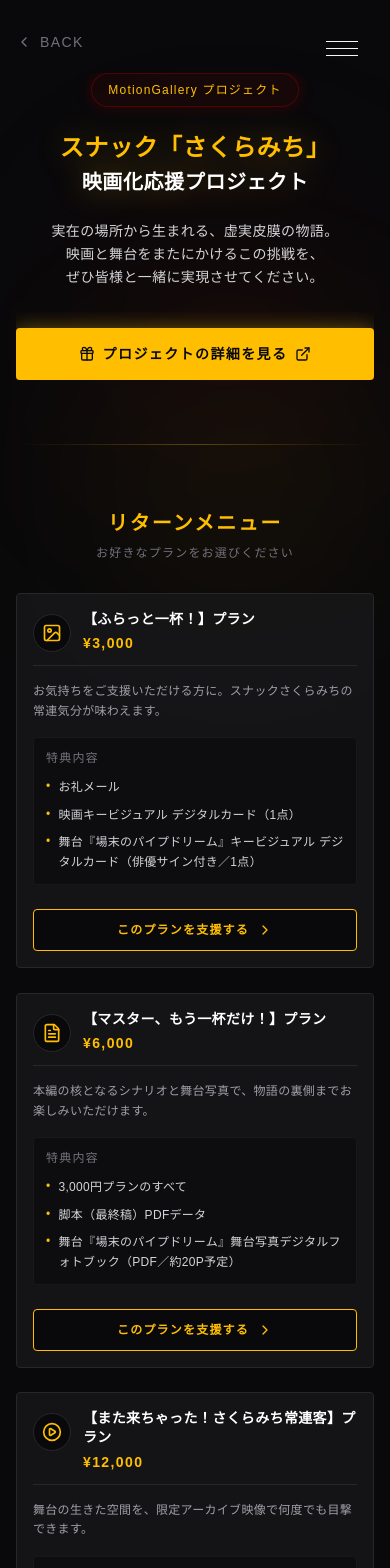
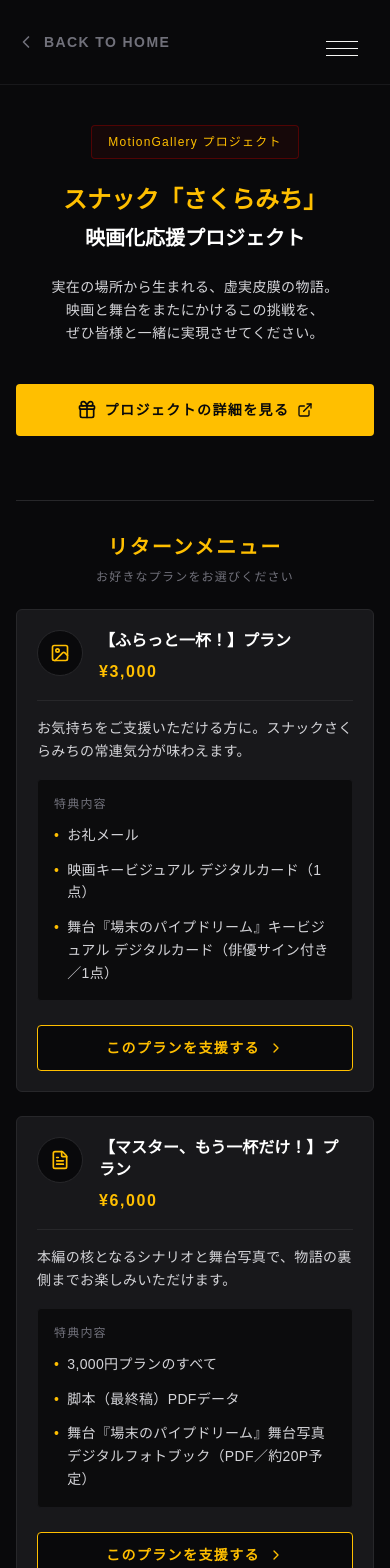
Before and after one commit to kdkmsy1016-ops/pipedream, a Next.js app: page /crowdfunding in a window 390 px wide. Shown: the top 1568 px of the page. Built offline with nearby package versions, Linux system fonts and the light colour scheme.

Commit message:
refactor(crowdfunding): complete rewrite to fully static layout with zero animations for maximum mobile stability

```diff
--- a/app/crowdfunding/page.tsx
+++ b/app/crowdfunding/page.tsx
@@ -1,10 +1,6 @@
-"use client";
-
-import { motion } from "framer-motion";
 import Link from "next/link";
 import { ChevronLeft, ExternalLink, Gift, FileText, Video, PlayCircle, Users, Image as ImageIcon, Ticket, PartyPopper } from "lucide-react";
 
-// Dummy URL for MotionGallery (to be replaced)
 const MOTION_GALLERY_URL = "https://motion-gallery.net/projects/pipedream-movie";
 
 const TIERS = [
@@ -95,163 +91,130 @@ const TIERS = [
 
 export default function CrowdfundingPage() {
     return (
-        <main className="min-h-screen bg-zinc-950 text-white font-serif relative overflow-x-hidden w-full max-w-full box-border pb-24">
+        <main className="min-h-screen bg-zinc-950 text-white font-serif w-full max-w-full box-border pb-24">
 
-            {/* Background Glows (Optimized for Mobile Performance) */}
-            <div className="fixed top-0 left-0 w-full h-full pointer-events-none z-0 overflow-hidden box-border">
-                {/* Reduced blur radius and size on mobile to save GPU overhead */}
-                <div className="absolute top-1/4 left-1/4 w-64 h-64 md:w-96 md:h-96 bg-[#8b0000]/10 blur-[100px] md:blur-[150px] rounded-full transform-gpu" />
-                <div className="absolute bottom-1/4 right-0 md:right-1/4 w-[300px] md:w-[500px] h-[300px] md:h-[500px] bg-[#ffbf00]/5 blur-[100px] md:blur-[150px] rounded-full transform-gpu" />
+            {/* Top Back Button Area - Completely static, independent block at the very top */}
+            <div className="w-full box-border px-4 py-8 bg-zinc-950 border-b border-zinc-900">
+                <div className="w-full max-w-4xl mx-auto flex">
+                    <Link href="/" className="inline-flex items-center gap-2 text-zinc-500 hover:text-[#ffbf00] transition-colors text-sm tracking-widest font-bold">
+                        <ChevronLeft className="w-5 h-5" />
+                        BACK TO HOME
+                    </Link>
                 </div>
-
-            {/* Back Button (Static Flow - Never Overlaps Content) */}
-            <div className="relative z-50 w-full max-w-full box-border px-4 md:px-12 pt-8 md:pt-16 pb-4">
-                <Link href="/" className="inline-flex items-center gap-2 text-zinc-500 hover:text-[#ffbf00] transition-colors text-sm tracking-widest group relative z-50">
-                    <ChevronLeft className="w-4 h-4 transition-transform group-hover:-translate-x-1" />
-                    BACK
-                </Link>
             </div>
 
             {/* Main Content Area */}
-            <div className="w-full max-w-4xl mx-auto relative z-10 space-y-16 px-4 md:px-8 box-border overflow-hidden">
+            <div className="w-full max-w-4xl mx-auto pt-10 px-4 box-border space-y-16">
 
                 {/* Header */}
-                <motion.header
-                    initial={{ opacity: 0, y: 20 }}
-                    animate={{ opacity: 1, y: 0 }}
-                    transition={{ duration: 0.8 }}
-                    className="w-full max-w-full text-center space-y-6 box-border overflow-hidden"
-                >
-                    <div className="inline-block px-4 py-2 border border-[#8b0000]/50 bg-[#8b0000]/10 rounded-full text-[#ffbf00] tracking-widest text-xs shadow-[0_0_15px_rgba(139,0,0,0.3)] break-words whitespace-normal max-w-full">
+                <header className="w-full text-center space-y-6 box-border">
+                    <div className="inline-block px-4 py-2 border border-[#8b0000]/50 bg-[#8b0000]/10 rounded border text-[#ffbf00] tracking-widest text-xs box-border">
                         MotionGallery プロジェクト
                     </div>
-                    {/* Added whitespace-pre-line and break-words */}
-                    <h1 className="text-2xl md:text-5xl tracking-wide font-bold text-[#ffbf00] drop-shadow-[0_0_15px_rgba(255,191,0,0.3)] leading-snug whitespace-pre-line break-words max-w-full overflow-hidden">
+                    <h1 className="text-2xl md:text-4xl font-bold text-[#ffbf00] leading-snug whitespace-pre-line box-border break-words">
                         スナック「さくらみち」<br />
-                        <span className="text-xl md:text-4xl text-white mt-1 md:mt-2 block">映画化応援プロジェクト</span>
+                        <span className="text-xl md:text-3xl text-white mt-2 block">映画化応援プロジェクト</span>
                     </h1>
-                    <p className="text-zinc-300 leading-relaxed w-full max-w-full mx-auto tracking-wide text-sm whitespace-pre-line break-words overflow-hidden">
+                    <p className="text-zinc-300 tracking-wide text-sm md:text-base leading-relaxed whitespace-pre-line box-border break-words">
                         実在の場所から生まれる、虚実皮膜の物語。<br />
                         映画と舞台をまたにかけるこの挑戦を、<br className="md:hidden block" />ぜひ皆様と一緒に実現させてください。
                     </p>
 
                     {/* Top CTA Button */}
-                    <div className="pt-4 w-full max-w-full flex justify-center box-border overflow-hidden">
+                    <div className="pt-4 w-full box-border flex justify-center">
                         <a
                             href={MOTION_GALLERY_URL}
                             target="_blank"
                             rel="noopener noreferrer"
-                            className="group relative inline-flex items-center justify-center gap-2 w-full sm:w-auto px-4 md:px-8 py-4 bg-[#ffbf00] text-zinc-950 hover:bg-zinc-200 transition-all duration-300 rounded-sm font-bold tracking-widest text-sm shadow-[0_0_20px_rgba(255,191,0,0.4)] box-border max-w-full"
+                            className="inline-flex items-center justify-center gap-2 w-full md:w-auto px-6 py-4 bg-[#ffbf00] text-zinc-950 hover:bg-zinc-200 transition-colors rounded font-bold tracking-widest text-sm box-border"
                         >
-                            <Gift className="w-4 h-4 group-hover:scale-110 transition-transform flex-shrink-0" />
-                            <span className="whitespace-normal break-words max-w-full overflow-hidden">プロジェクトの詳細を見る</span>
+                            <Gift className="w-5 h-5 flex-shrink-0" />
+                            <span className="whitespace-pre-line break-words">プロジェクトの詳細を見る</span>
                             <ExternalLink className="w-4 h-4 flex-shrink-0" />
                         </a>
                     </div>
-                </motion.header>
+                </header>
 
-                <div className="w-full max-w-full h-px bg-gradient-to-r from-transparent via-[#ffbf00]/30 to-transparent" />
+                <div className="w-full h-px bg-zinc-800 my-8 box-border" />
 
                 {/* Tiers List */}
-                <section className="w-full max-w-full space-y-8 box-border overflow-hidden">
-                    <div className="w-full max-w-full text-center space-y-2 mb-8 box-border overflow-hidden">
-                        <h2 className="text-xl md:text-2xl text-[#ffbf00] tracking-widest font-bold break-words whitespace-pre-line">リターンメニュー</h2>
-                        <p className="text-zinc-500 text-xs md:text-sm tracking-widest break-words whitespace-pre-line">お好きなプランをお選びください</p>
+                <section className="w-full space-y-8 box-border">
+                    <div className="w-full text-center space-y-2 mb-6 box-border">
+                        <h2 className="text-xl font-bold text-[#ffbf00] tracking-widest whitespace-pre-line break-words">リターンメニュー</h2>
+                        <p className="text-zinc-500 text-xs tracking-widest whitespace-pre-line break-words">お好きなプランをお選びください</p>
                     </div>
 
-                    <div className="w-full max-w-full grid gap-6 box-border overflow-visible">
-                        {TIERS.map((tier, index) => (
-                            <motion.div
+                    <div className="w-full space-y-6 box-border">
+                        {TIERS.map((tier) => (
+                            <div
                                 key={tier.id}
-                                // Disabled scroll animations for stability. Always rendered.
-                                initial={{ opacity: 1, y: 0 }}
-                                transition={{ duration: 0 }}
-                                // Added will-change-transform and overflow-visible
-                                className={`w-full max-w-full box-border bg-zinc-900/80 border ${tier.id >= 4 ? 'border-[#ffbf00]/50 shadow-[0_0_20px_rgba(255,191,0,0.1)]' : 'border-zinc-800'} p-4 md:p-8 rounded-sm relative overflow-visible group hover:border-[#ffbf00]/80 transition-colors duration-300 will-change-transform`}
+                                className={`w-full box-border bg-zinc-900 border ${tier.id >= 4 ? 'border-[#ffbf00]/50' : 'border-zinc-800'} p-5 rounded-md relative`}
                             >
-                                {/* Decorative corner accent */}
-                                <div className="absolute top-0 right-0 w-16 h-16 bg-gradient-to-bl from-[#ffbf00]/20 to-transparent opacity-0 z-0 group-hover:opacity-100 transition-opacity duration-300 pointer-events-none" />
-
-                                <div className="w-full max-w-full flex flex-col md:flex-row justify-between items-start gap-4 md:gap-8 z-10 relative box-border overflow-visible">
-
-                                    {/* Left Side: Info */}
-                                    <div className="flex-1 space-y-4 w-full max-w-full box-border overflow-visible">
-                                        {/* Icon and Title area */}
-                                        <div className="w-full max-w-full flex items-start md:items-center gap-3 border-b border-zinc-800 pb-3 overflow-visible">
-                                            <div className="p-2 bg-zinc-950 rounded-full border border-zinc-800 group-hover:border-[#ffbf00]/50 transition-colors flex-shrink-0 mt-1 md:mt-0">
+                                <div className="w-full flex items-start gap-4 border-b border-zinc-800 pb-4 mb-4 box-border">
+                                    <div className="p-3 bg-zinc-950 rounded-full border border-zinc-800 flex-shrink-0">
                                         {tier.icon}
                                     </div>
-                                            <div className="w-full max-w-full min-w-0 overflow-visible text-left">
-                                                {/* Pre-line ensures intended line breaks from user */}
-                                                <h3 className="text-sm md:text-2xl font-bold tracking-wide text-white mb-1 leading-snug break-words whitespace-pre-line overflow-visible w-full max-w-full">
+                                    <div className="w-full box-border text-left">
+                                        <h3 className="text-base md:text-xl font-bold text-white mb-2 leading-snug whitespace-pre-line break-words">
                                             {tier.name}
                                         </h3>
-                                                <p className="text-[#ffbf00] text-sm md:text-xl font-bold tracking-widest mt-1">
+                                        <p className="text-[#ffbf00] text-base md:text-lg font-bold tracking-widest">
                                             ¥{tier.price}
                                         </p>
                                     </div>
                                 </div>
 
-                                        <p className="w-full max-w-full text-zinc-400 text-xs md:text-base leading-relaxed tracking-wide break-words whitespace-pre-line overflow-visible">
+                                <p className="w-full text-zinc-300 text-sm leading-relaxed tracking-wide whitespace-pre-line break-words mb-4 box-border">
                                     {tier.description}
                                 </p>
 
-                                        {/* Reduced padding inside benefits box */}
-                                        <div className="w-full max-w-full bg-zinc-950/50 p-3 md:p-5 rounded-sm border border-zinc-900 box-border overflow-visible">
-                                            <h4 className="text-xs text-zinc-500 tracking-widest mb-3">特典内容</h4>
-                                            <ul className="w-full max-w-full space-y-2 overflow-visible">
+                                <div className="w-full bg-zinc-950/80 p-4 rounded border border-zinc-900 box-border mb-6">
+                                    <h4 className="text-xs text-zinc-500 tracking-widest mb-3 whitespace-pre-line break-words">特典内容</h4>
+                                    <ul className="w-full space-y-3 box-border">
                                         {tier.returns.map((ret, i) => (
-                                                    <li key={i} className="flex items-start gap-2 text-xs md:text-sm text-zinc-300 tracking-wide break-words leading-relaxed w-full max-w-full overflow-visible">
-                                                        <span className="text-[#ffbf00] mt-0.5 flex-shrink-0 leading-none">•</span>
-                                                        <span className="whitespace-pre-line break-words max-w-full w-full">{ret}</span>
+                                            <li key={i} className="flex items-start gap-2 text-sm text-zinc-300 tracking-wide leading-relaxed whitespace-pre-line break-words box-border">
+                                                <span className="text-[#ffbf00] flex-shrink-0">•</span>
+                                                <span className="w-full">{ret}</span>
                                             </li>
                                         ))}
                                     </ul>
                                 </div>
-                                    </div>
 
-                                    {/* Right Side: CTA Action */}
-                                    <div className="w-full max-w-full md:w-auto mt-2 flex-shrink-0 flex items-end box-border overflow-visible">
+                                <div className="w-full box-border">
                                     <a
                                         href={MOTION_GALLERY_URL}
                                         target="_blank"
                                         rel="noopener noreferrer"
-                                            className="w-full max-w-full flex items-center justify-center gap-2 px-4 py-3 bg-zinc-950 md:bg-transparent border border-[#ffbf00] text-[#ffbf00] hover:bg-[#ffbf00] hover:text-zinc-950 transition-all duration-300 text-xs tracking-widest font-bold rounded-sm group/btn box-border overflow-visible"
+                                        className="w-full flex items-center justify-center gap-2 px-4 py-3 bg-zinc-950 border border-[#ffbf00] text-[#ffbf00] hover:bg-[#ffbf00] hover:text-zinc-950 transition-colors text-sm font-bold tracking-widest rounded box-border"
                                     >
-                                            <span className="whitespace-normal break-words">このプランを支援する</span>
-                                            <ChevronLeft className="w-4 h-4 rotate-180 md:group-hover/btn:translate-x-1 transition-transform flex-shrink-0" />
+                                        <span className="whitespace-pre-line break-words">このプランを支援する</span>
+                                        <ChevronLeft className="w-4 h-4 rotate-180 flex-shrink-0" />
                                     </a>
                                 </div>
-
                             </div>
-                            </motion.div>
                         ))}
                     </div>
                 </section>
 
-                <div className="w-full max-w-full h-px bg-gradient-to-r from-transparent via-[#8b0000]/50 to-transparent my-12 box-border overflow-visible" />
+                <div className="w-full h-px bg-zinc-800 my-10 box-border" />
 
                 {/* Bottom CTA */}
-                <motion.div
-                    initial={{ opacity: 1, y: 0 }}
-                    transition={{ duration: 0 }}
-                    className="w-full max-w-full text-center space-y-6 box-border overflow-visible will-change-transform"
-                >
-                    <h2 className="text-lg md:text-3xl font-bold text-white tracking-widest leading-relaxed whitespace-pre-line break-words">
+                <div className="w-full text-center space-y-6 box-border pb-10">
+                    <h2 className="text-lg md:text-2xl font-bold text-white tracking-widest leading-relaxed whitespace-pre-line break-words">
                         皆様のご来店、<br className="md:hidden block" />心よりお待ちしております
                     </h2>
-                    <div className="w-full max-w-full box-border overflow-visible">
+                    <div className="w-full box-border flex justify-center">
                         <a
                             href={MOTION_GALLERY_URL}
                             target="_blank"
                             rel="noopener noreferrer"
-                            className="w-full md:w-auto inline-flex items-center justify-center gap-2 px-6 py-4 bg-[#ffbf00] text-zinc-950 hover:bg-zinc-200 transition-all duration-300 rounded-sm font-bold tracking-widest text-sm shadow-[0_0_30px_rgba(255,191,0,0.3)] box-border max-w-full overflow-visible"
+                            className="w-full md:w-auto inline-flex items-center justify-center gap-2 px-6 py-4 bg-[#ffbf00] text-zinc-950 hover:bg-zinc-200 transition-colors rounded font-bold tracking-widest text-sm box-border"
                         >
-                            <span className="whitespace-normal break-words">MotionGalleryへ進む</span>
-                            <ExternalLink className="w-4 h-4 ml-1 flex-shrink-0" />
+                            <span className="whitespace-pre-line break-words">MotionGalleryへ進む</span>
+                            <ExternalLink className="w-5 h-5 ml-1 flex-shrink-0" />
                         </a>
                     </div>
-                </motion.div>
+                </div>
 
             </div>
         </main>
```
Lines whose indentation alone changed are shown as unchanged.
